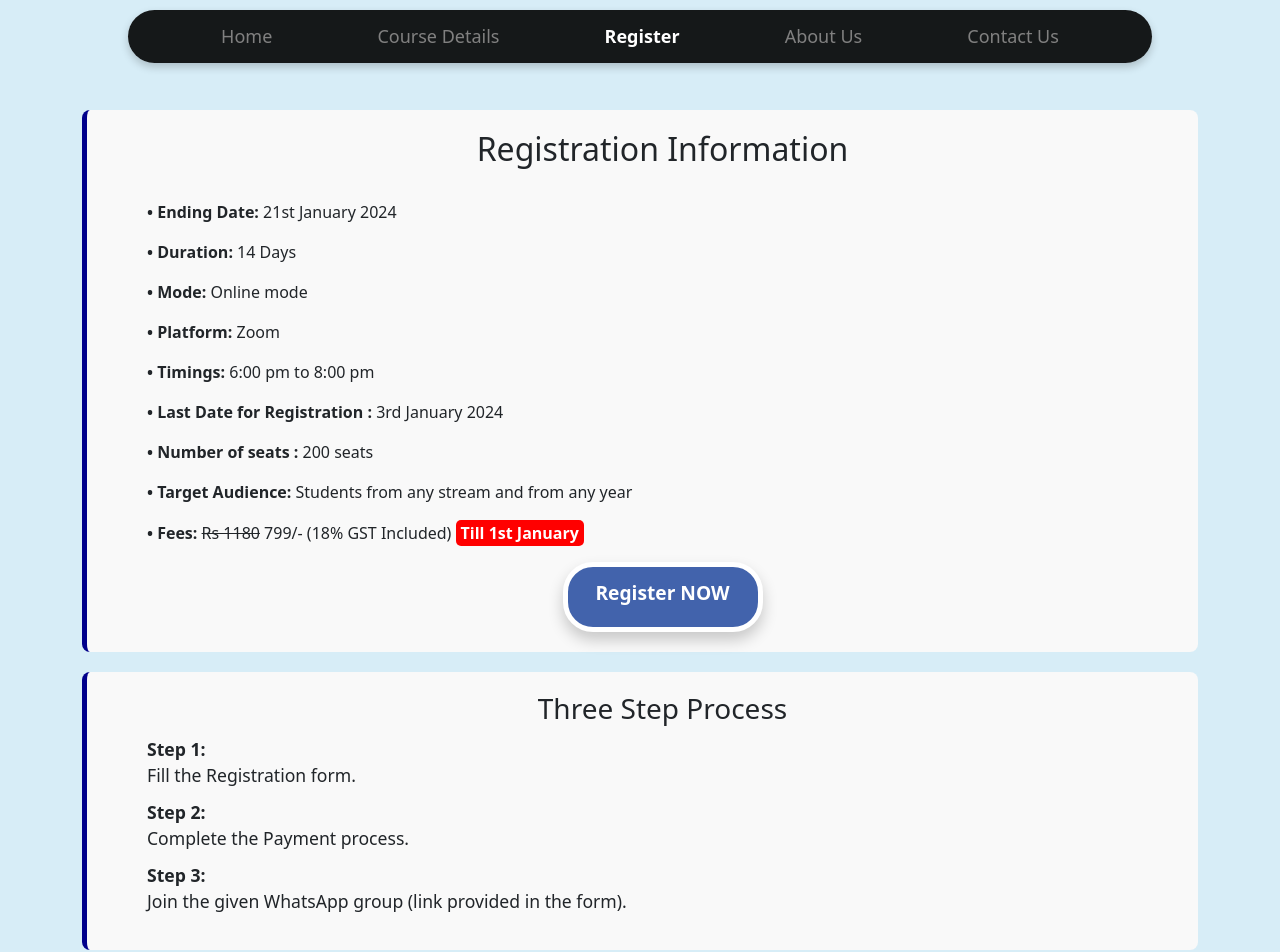
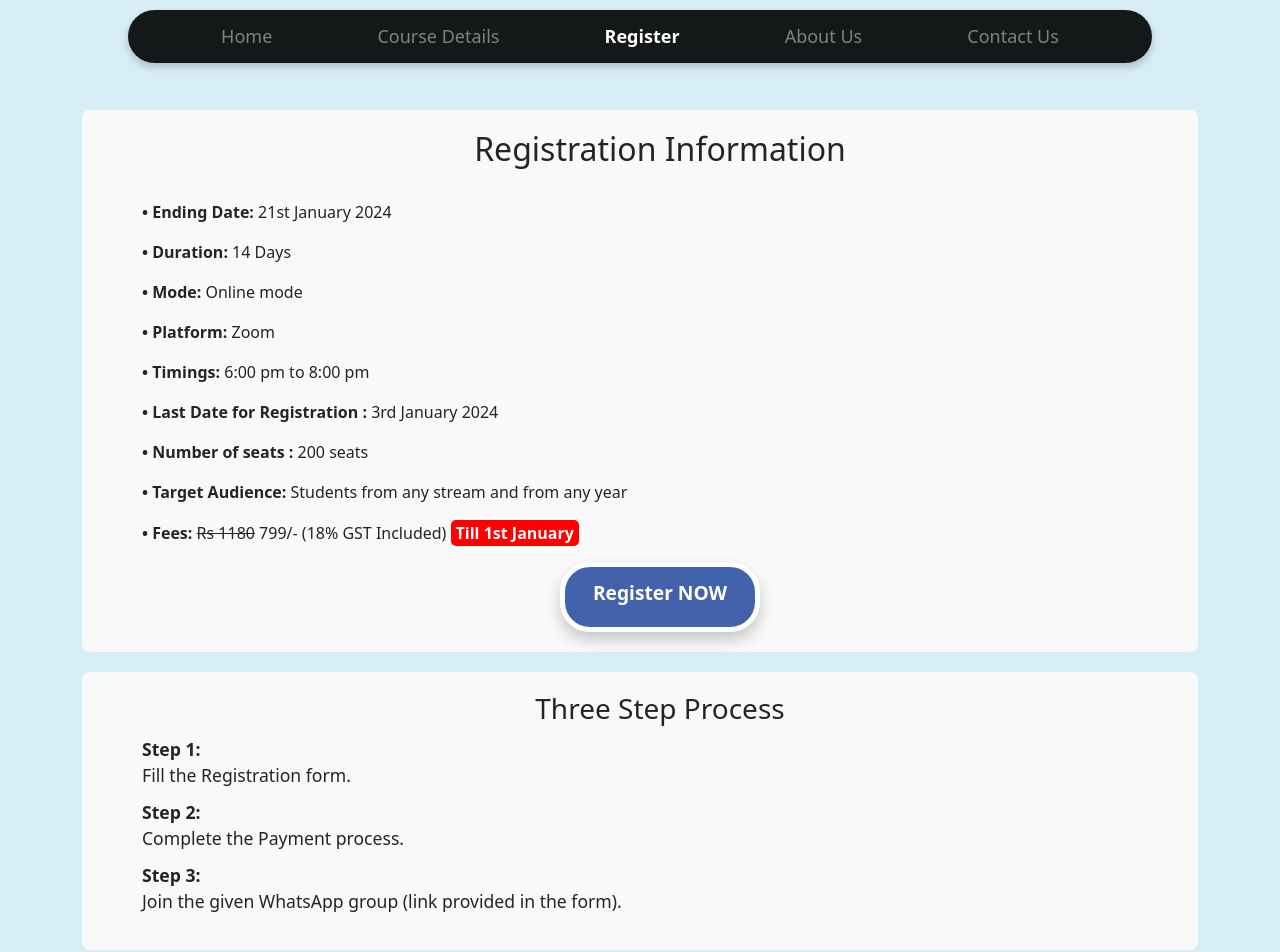
Before and after one commit to Aerykcodes/Humble-Coders-new, a React (Vite) app: page /registration in a window 1280 px wide. Shown: the top 952 px of the page. Built offline with nearby package versions, Linux system fonts and the light colour scheme; a web font is replaced by a local one.

Commit message:
minor change

```diff
--- a/src/assets/Pages/Registration/Registration.css
+++ b/src/assets/Pages/Registration/Registration.css
@@ -7,7 +7,7 @@
     margin-bottom: 20px;
     margin-top: 110px; /* Increased this value to move the box further down */
     padding-left: 60px;
-    border-left: 5px solid darkblue;
+
   }
 
   .reg-bg {
@@ -23,7 +23,6 @@
     border-radius: 8px;
     margin-bottom: 20px;
     padding-left: 60px;
-    border-left: 5px solid darkblue;
   }
   .steps-list {
     list-style-type: none;
```
